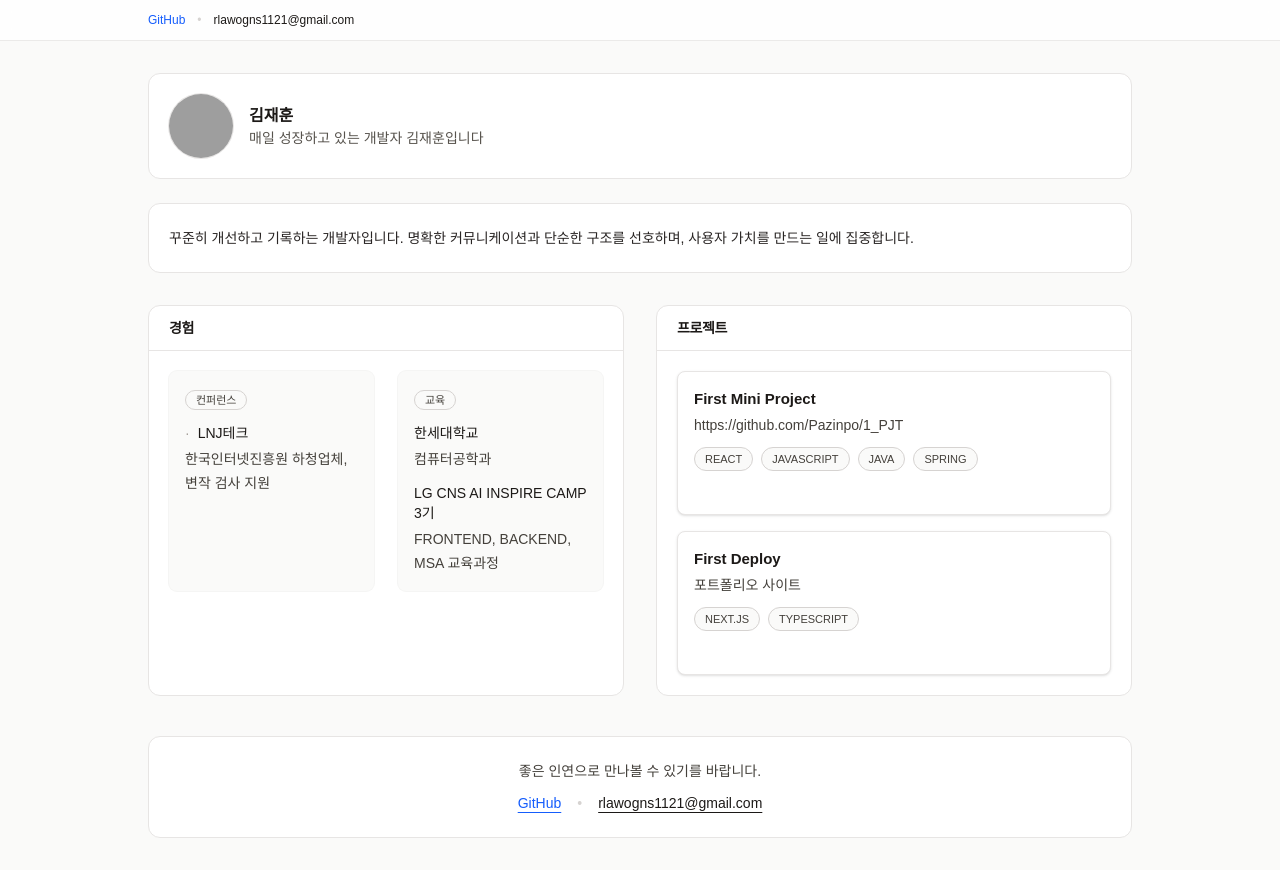
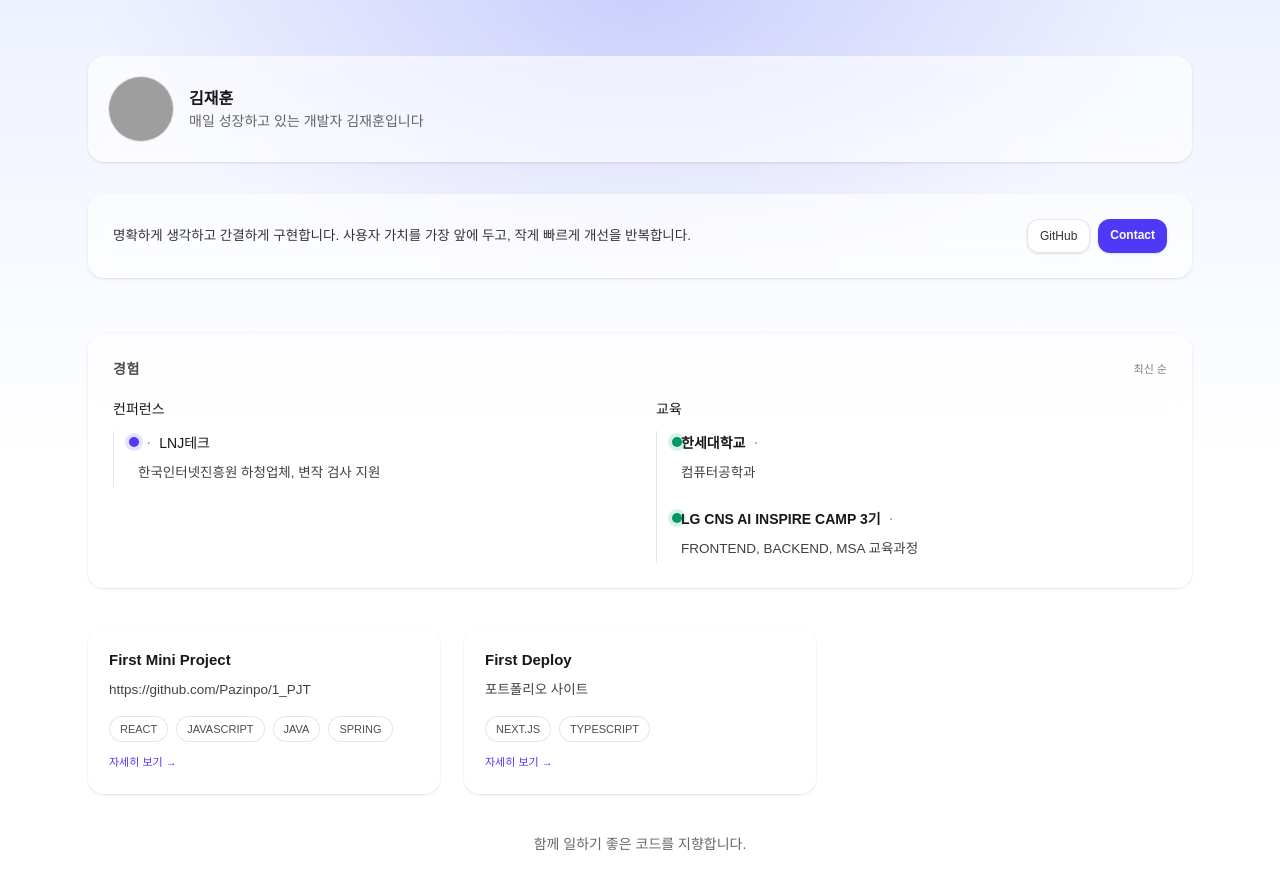
Before and after one commit to rlawogns1121/first-deploy, a Next.js app: page / in a window 1280 px wide. Shown: the top 890 px of the page. Built offline with nearby package versions, Linux system fonts and the light colour scheme; grey boxes are pictures that could not be loaded.

Commit message:
update main

```diff
--- a/app/page.tsx
+++ b/app/page.tsx
@@ -2,173 +2,164 @@ import Image from "next/image";
 import Link from "next/link";
 import { profile, experiences, projects } from "@/data/resume";
 
+/** ---- 작은 UI 컴포넌트 ---- */
+function Glass({ className = "", children }: React.PropsWithChildren<{ className?: string }>) {
+  return (
+    <div
+      className={
+        "rounded-2xl border border-white/30 bg-white/60 backdrop-blur-md shadow-sm dark:border-white/10 dark:bg-white/5 " +
+        className
+      }
+    >
+      {children}
+    </div>
+  );
+}
+
+function Pill({ children }: { children: React.ReactNode }) {
+  return (
+    <span className="rounded-full border border-black/10 bg-white/70 px-2.5 py-1 text-[11px] text-black/70 dark:border-white/10 dark:bg-white/10 dark:text-white/80">
+      {children}
+    </span>
+  );
+}
+
+function SectionTitle({ children }: { children: React.ReactNode }) {
+  return (
+    <h2 className="text-sm font-semibold tracking-wider text-black/70 dark:text-white/80">{children}</h2>
+  );
+}
+
+/** ---- 페이지 ---- */
 export const metadata = {
   title: profile.name,
   description: "개인 이력서",
 };
 
-/* ————— 작은 빌딩 블록 ————— */
-function Section({
-  title,
-  children,
-  className,
-}: React.PropsWithChildren<{ title: string; className?: string }>) {
+export default function Page() {
   return (
-    <section className={`rounded-xl border border-stone-200 bg-white ${className ?? ""}`}>
-      <header className="flex items-center gap-2 border-b border-stone-200 px-5 py-3">
-        <h2 className="text-sm font-semibold tracking-tight">{title}</h2>
-      </header>
-      <div className="p-5">{children}</div>
-    </section>
-  );
-}
-
-function Tag({ children }: { children: React.ReactNode }) {
-  return (
-    <span className="rounded-full border border-stone-300 bg-stone-50 px-2.5 py-[3px] text-[11px] font-medium text-stone-700">
-      {children}
-    </span>
-  );
-}
-
-/* ————— 페이지 ————— */
-export default function Home() {
-  return (
-    <div className="min-h-screen bg-stone-50 text-stone-900">
-      {/* 상단바 */}
-      <div className="sticky top-0 z-10 border-b border-stone-200/80 bg-white/80 backdrop-blur">
-        <div className="mx-auto flex max-w-5xl items-center justify-between px-5 py-3">
-          <div className="flex items-center gap-3 text-xs">
-            <Link
-              href={profile.links.github}
-              target="_blank"
-              className="text-blue-600 hover:underline underline-offset-4"
-            >
-              GitHub
-            </Link>
-            <span className="text-stone-300">•</span>
-            <a
-              href={`mailto:${profile.links.email}`}
-              className="hover:underline underline-offset-4"
-            >
-              {profile.links.email}
-            </a>
-          </div>
-        </div>
-      </div>
-
-      <main className="mx-auto max-w-5xl px-5 py-8">
-        {/* 프로필 카드 */}
-        <div className="mb-8 grid gap-6 md:grid-cols-[220px,1fr]">
-          <div className="rounded-xl border border-stone-200 bg-white p-5">
+    <div className="min-h-screen bg-gradient-to-b from-indigo-50 via-white to-white text-zinc-900 dark:from-[#0b0b12] dark:via-[#0f1018] dark:to-[#0b0b12] dark:text-zinc-100">
+      {/* 히어로 */}
+      <section className="relative overflow-hidden">
+        <div className="pointer-events-none absolute inset-0 bg-[radial-gradient(ellipse_at_top,_rgba(99,102,241,0.25),_transparent_60%)] dark:bg-[radial-gradient(ellipse_at_top,_rgba(99,102,241,0.25),_transparent_40%)]" />
+        <div className="mx-auto grid max-w-6xl grid-cols-1 items-center gap-8 px-6 py-14 md:grid-cols-[220px,1fr]">
+          <Glass className="p-5">
             <div className="flex items-center gap-4">
-              <div className="h-16 w-16 overflow-hidden rounded-full ring-1 ring-stone-200">
+              <div className="h-16 w-16 overflow-hidden rounded-full ring-1 ring-black/10 dark:ring-white/10">
                 <Image
                   src={profile.photo}
                   alt={profile.name}
                   width={64}
                   height={64}
                   className="h-full w-full object-cover"
+                  priority
                 />
               </div>
               <div>
                 <div className="text-base font-semibold">{profile.name}</div>
-                <div className="text-sm text-stone-600">{profile.title}</div>
+                <div className="text-sm text-black/60 dark:text-white/60">{profile.title}</div>
               </div>
             </div>
+          </Glass>
+
+          <Glass className="p-6">
+            <div className="flex flex-col gap-4 md:flex-row md:items-center md:justify-between">
+              <p className="max-w-2xl text-[13.5px] leading-7 text-black/80 dark:text-white/80">
+                명확하게 생각하고 간결하게 구현합니다. 사용자 가치를 가장 앞에 두고,
+                작게 빠르게 개선을 반복합니다.
+              </p>
+              <div className="flex shrink-0 gap-2">
+                <Link
+                  href={profile.links.github}
+                  target="_blank"
+                  className="rounded-xl border border-black/10 bg-white/80 px-3 py-2 text-xs font-medium text-black/80 shadow-sm hover:shadow dark:border-white/10 dark:bg-white/10 dark:text-white/90"
+                >
+                  GitHub
+                </Link>
+                <a
+                  href={`mailto:${profile.links.email}`}
+                  className="rounded-xl bg-indigo-600 px-3 py-2 text-xs font-semibold text-white shadow hover:bg-indigo-500"
+                >
+                  Contact
+                </a>
+              </div>
+            </div>
+          </Glass>
+        </div>
+      </section>
+
+      <main className="mx-auto max-w-6xl px-6 pb-16">
+        {/* 경험: 세로 타임라인 */}
+        <Glass className="p-6">
+          <div className="mb-5 flex items-center justify-between">
+            <SectionTitle>경험</SectionTitle>
+            <span className="text-[11px] text-black/50 dark:text-white/50">최신 순</span>
           </div>
 
-          <div className="rounded-xl border border-stone-200 bg-white p-5">
-            <p className="text-sm leading-7 text-stone-800">
-              꾸준히 개선하고 기록하는 개발자입니다. 명확한 커뮤니케이션과
-              단순한 구조를 선호하며, 사용자 가치를 만드는 일에 집중합니다.
+          <div className="grid gap-8 md:grid-cols-2">
+            {/* 컨퍼런스 */}
+            <div>
+              <div className="mb-3 text-sm font-medium">컨퍼런스</div>
+              <ul className="relative space-y-5 border-l border-black/10 pl-6 dark:border-white/10">
+                {experiences.job.map((item, i) => (
+                  <li key={`${item.title}-${i}`} className="relative">
+                    <span className="absolute -left-[9px] top-1.5 h-2.5 w-2.5 rounded-full bg-indigo-600 ring-4 ring-indigo-600/15" />
+                    <div className="flex flex-wrap items-center gap-2">
+                      <span className="text-sm font-semibold">{item.year}</span>
+                      <span className="text-black/40 dark:text-white/40">·</span>
+                      <span className="text-sm font-medium">{item.title}</span>
+                    </div>
+                    <p className="mt-1 text-[13.5px] leading-7 text-black/75 dark:text-white/75">
+                      {item.desc}
                     </p>
-          </div>
-        </div>
-
-        {/* 2-컬럼: 경험 · 프로젝트 */}
-        <div className="grid gap-8 lg:grid-cols-2">
-          {/* 경험 */}
-          <Section title="경험">
-            <div className="grid gap-6 sm:grid-cols-2">
-              {/* 컨퍼런스 */}
-              <div className="rounded-lg bg-stone-50 p-4 ring-1 ring-stone-100">
-                <div className="mb-3"><Tag>컨퍼런스</Tag></div>
-                <ul className="space-y-3">
-                  {experiences.job.map((item, i) => (
-                    <li key={`${item.title}-${i}`} className="text-sm">
-                      <div className="flex flex-wrap items-center gap-2">
-                        <span className="text-stone-400">·</span>
-                        <span className="font-medium">{item.title}</span>
-                      </div>
-                      <p className="mt-1 leading-6 text-stone-700">{item.desc}</p>
                   </li>
                 ))}
               </ul>
             </div>
 
             {/* 교육 */}
-              <div className="rounded-lg bg-stone-50 p-4 ring-1 ring-stone-100">
-                <div className="mb-3"><Tag>교육</Tag></div>
-                <ul className="space-y-3">
+            <div>
+              <div className="mb-3 text-sm font-medium">교육</div>
+              <ul className="relative space-y-5 border-l border-black/10 pl-6 dark:border-white/10">
                 {experiences.education.map((item, i) => (
-                    <li key={`${item.title}-${i}`} className="text-sm">
-                      <div className="font-medium">{item.title}</div>
-                      <p className="mt-1 leading-6 text-stone-700">{item.desc}</p>
+                  <li key={`${item.title}-${i}`} className="relative">
+                    <span className="absolute -left-[9px] top-1.5 h-2.5 w-2.5 rounded-full bg-emerald-600 ring-4 ring-emerald-600/15" />
+                    <div className="flex flex-wrap items-center gap-2">
+                      <span className="text-sm font-semibold">{item.title}</span>
+                      <span className="text-black/40 dark:text-white/40">·</span>
+                      <span className="text-xs text-black/60 dark:text-white/60">{item.period}</span>
+                    </div>
+                    <p className="mt-1 text-[13.5px] leading-7 text-black/75 dark:text-white/75">
+                      {item.desc}
+                    </p>
                   </li>
                 ))}
               </ul>
             </div>
           </div>
-          </Section>
+        </Glass>
 
-          {/* 프로젝트 */}
-          <Section title="프로젝트">
-            <div className="grid gap-4">
+        {/* 프로젝트: 글래스 카드 그리드 */}
+        <div className="mt-10 grid gap-6 sm:grid-cols-2 lg:grid-cols-3">
           {projects.map((p, i) => (
-                <Link
-                  key={`${p.url}-${i}`}
-                  href={p.url}
-                  target="_blank"
-                  className="group rounded-lg border border-stone-200 bg-white p-4 shadow-sm transition-all hover:-translate-y-0.5 hover:shadow-md"
-                >
+            <Glass key={`${p.url}-${i}`} className="p-5 transition-all hover:-translate-y-0.5 hover:shadow-md">
+              <Link href={p.url} target="_blank" className="block">
                 <div className="mb-1 text-[15px] font-semibold">{p.name}</div>
-                  <p className="text-sm text-stone-700">{p.desc}</p>
+                <p className="text-[13.5px] leading-7 text-black/75 dark:text-white/75">{p.desc}</p>
                 <div className="mt-3 flex flex-wrap gap-2">
                   {p.tags.map((t) => (
-                      <Tag key={t}>{t}</Tag>
+                    <Pill key={t}>{t}</Pill>
                   ))}
                 </div>
-                  <span className="mt-2 inline-block text-[11px] text-blue-600 opacity-0 transition-opacity group-hover:opacity-100">
-                    링크 열기 →
-                  </span>
+                <span className="mt-3 inline-block text-[11px] text-indigo-600">자세히 보기 →</span>
               </Link>
+            </Glass>
           ))}
-            </div>
-          </Section>
         </div>
 
         {/* 푸터 */}
-        <div className="mt-10 rounded-xl border border-stone-200 bg-white p-6 text-center">
-          <p className="text-sm text-stone-700">
-            좋은 인연으로 만나볼 수 있기를 바랍니다.
-          </p>
-          <div className="mt-3 flex items-center justify-center gap-4 text-sm">
-            <Link
-              href={profile.links.github}
-              target="_blank"
-              className="text-blue-600 underline underline-offset-4 hover:text-blue-700"
-            >
-              GitHub
-            </Link>
-            <span className="text-stone-300">•</span>
-            <a
-              className="underline underline-offset-4 hover:text-stone-900"
-              href={`mailto:${profile.links.email}`}
-            >
-              {profile.links.email}
-            </a>
-          </div>
+        <div className="mt-10 text-center text-sm text-black/60 dark:text-white/60">
+          함께 일하기 좋은 코드를 지향합니다.
         </div>
       </main>
     </div>
--- a/data/resume.ts
+++ b/data/resume.ts
@@ -16,8 +16,8 @@ export const traits = [
 
 export const experiences = {
   education: [
-    { year: "2018 2.~ 2022 2.", title: "한세대학교", desc: "컴퓨터공학과" },
-    { year: "2025 7. ~", title: "LG CNS AI INSPIRE CAMP 3기", desc: "FRONTEND, BACKEND, MSA 교육과정" },
+    { year: "2018 2.~ 2022 2.", title: " 한세대학교", desc: "컴퓨터공학과" },
+    { year: "2025 7. ~", title: " LG CNS AI INSPIRE CAMP 3기", desc: "FRONTEND, BACKEND, MSA 교육과정" },
 
   ],
   job: [
```
Lines whose indentation alone changed are shown as unchanged.
